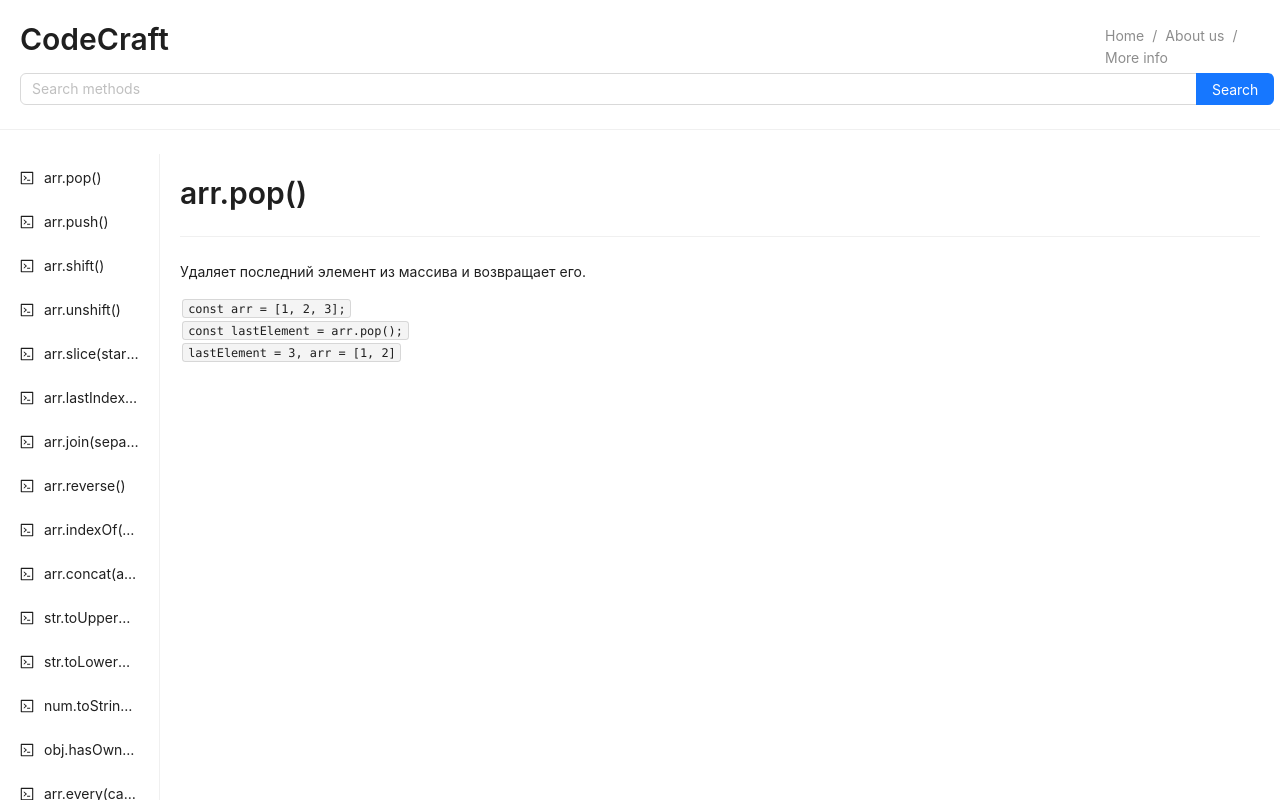
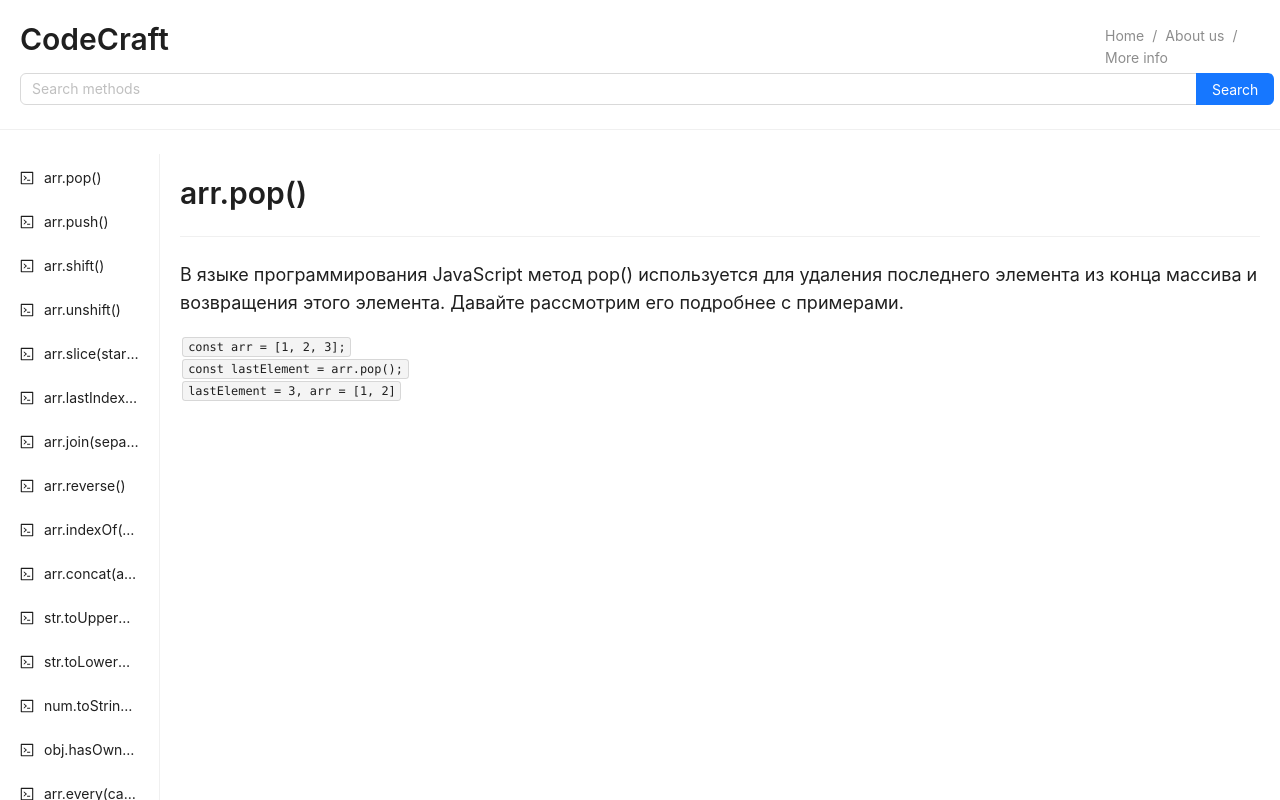
Before and after one commit to AndrewGalkin123/CodeCraft, a React (Create React App) app: page / in a window 1280 px wide. Shown: the top 800 px of the page. Built offline with nearby package versions, Linux system fonts and the light colour scheme.

Commit message:
some changes

```diff
--- a/src/components/Description.jsx
+++ b/src/components/Description.jsx
@@ -7,7 +7,7 @@ const Description = ({ title, description, example }) => {
         <div style={{ padding: '20px' }}>
             <Typography.Title level={2}>{title}</Typography.Title>
             <Divider />
-            <Typography.Paragraph>{description}</Typography.Paragraph>
+            <Typography.Paragraph style={{fontSize: "18px"}}>{description}</Typography.Paragraph>
 
             {example.map(el => <><Typography.Text code>{el}</Typography.Text><br/></>)}
 
--- a/src/content.js
+++ b/src/content.js
@@ -1,7 +1,7 @@
 const content = [
     {
         method: "arr.pop()",
-        description: "Удаляет последний элемент из массива и возвращает его.",
+        description: "В языке программирования JavaScript метод pop() используется для удаления последнего элемента из конца массива и возвращения этого элемента. Давайте рассмотрим его подробнее с примерами.",
         examples: [
             "const arr = [1, 2, 3];",
             "const lastElement = arr.pop();",
--- a/src/pages/AboutUs.jsx
+++ b/src/pages/AboutUs.jsx
@@ -1,8 +1,13 @@
+import Header from "../components/Header"
+import Navigation from "../components/Navigation"
 
 
 const AboutUs = () => {
     return(
-        <></>
+        <>
+        <Header title="CodeCraft"/>
+
+        </>
     )
 }
 
```
